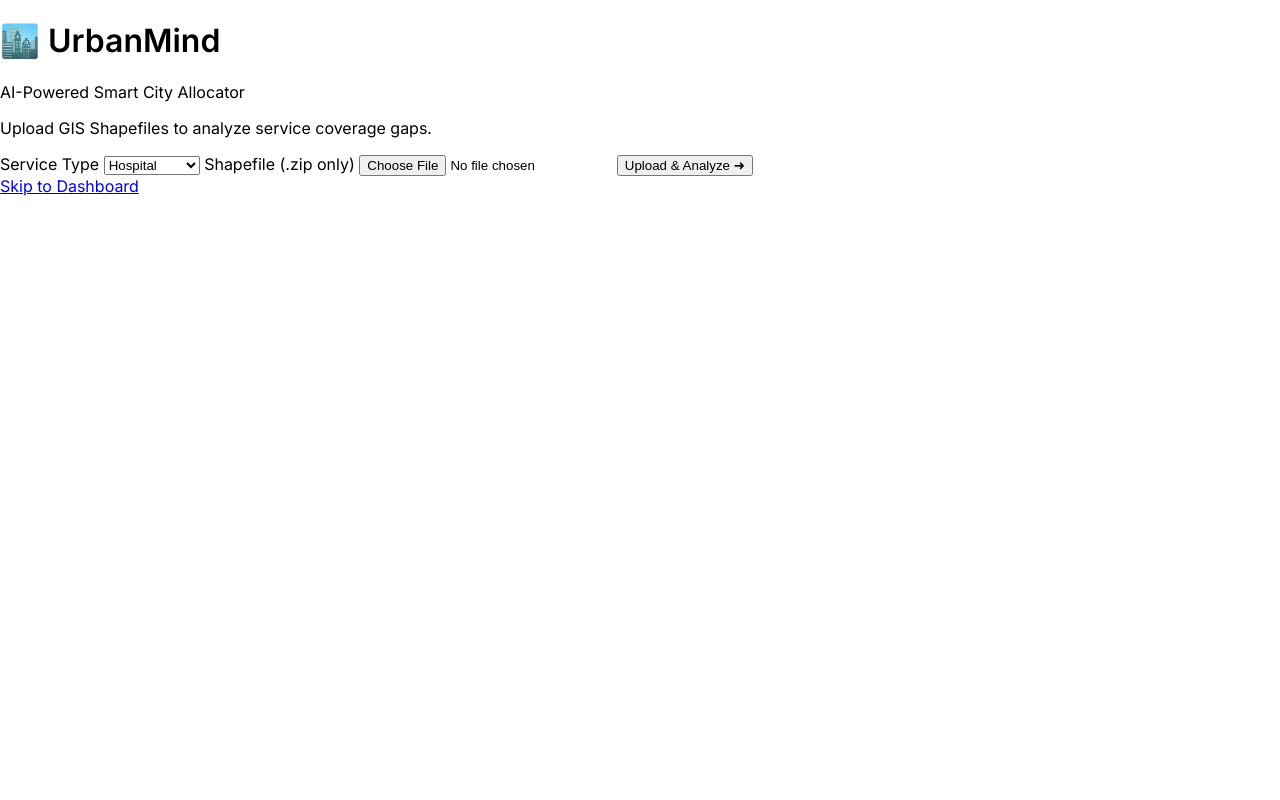
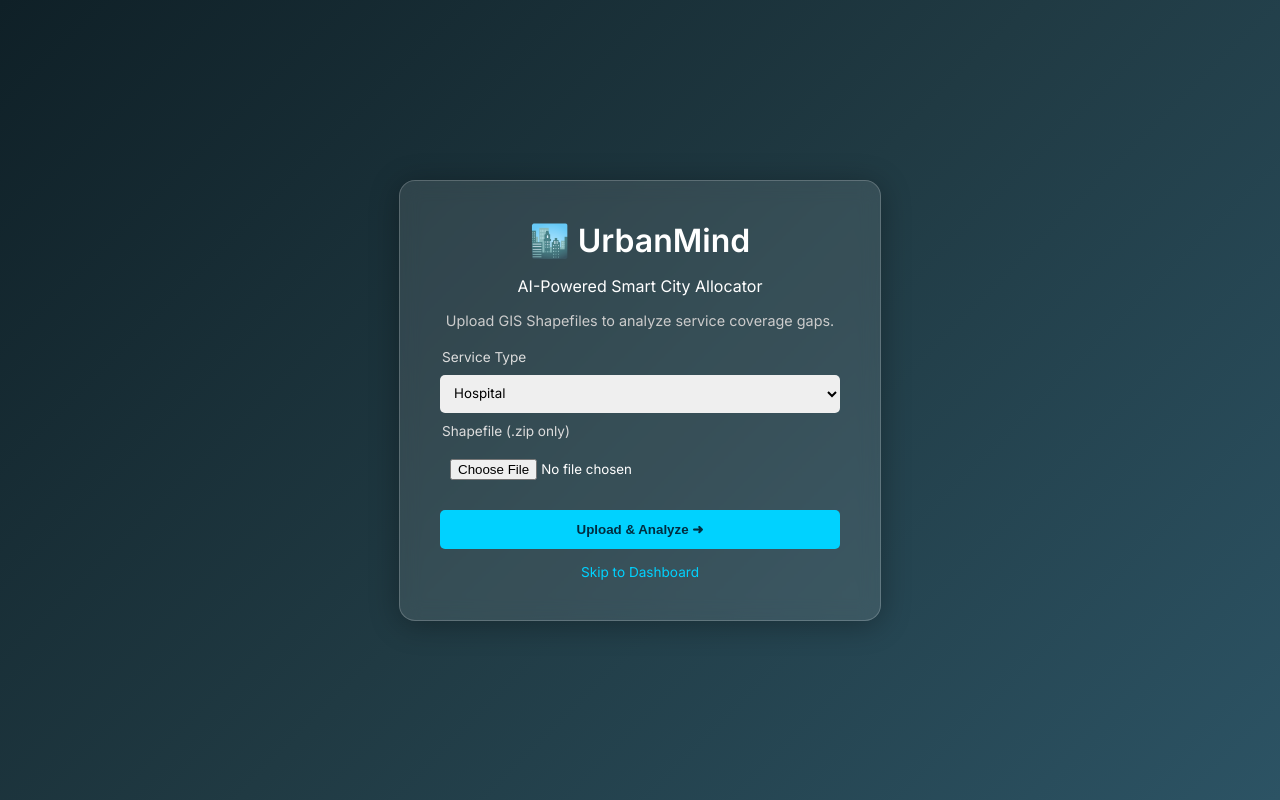
Before and after one commit to PythonJava098/test_db, a FastAPI app: page / in a window 1280 px wide. Run offline with FastAPI, Linux system fonts and the light colour scheme.

Commit message:
Update style.css

```diff
--- a/static/style.css
+++ b/static/style.css
@@ -1,15 +1,61 @@
-/* static/style.css */
-
-/* 1. Global Layout */
+/* =========================================
+   1. GLOBAL & RESET
+   ========================================= */
 body {
     margin: 0;
-    display: flex;
     font-family: 'Inter', sans-serif;
-    height: 100vh; /* Lock full screen height */
-    overflow: hidden; /* Prevent the whole page from scrolling */
+    height: 100vh;
+    overflow: hidden; /* Default lock */
 }
 
-/* 2. Sidebar (The Dashboard) - NOW SCROLLABLE */
+/* =========================================
+   2. HOME PAGE (Landing) - The "Glass" Look
+   ========================================= */
+.home-body {
+    /* Distinct background for home page */
+    background: linear-gradient(135deg, #0f2027, #203a43, #2c5364);
+    display: flex;
+    justify-content: center;
+    align-items: center;
+    width: 100vw;
+}
+
+.glass-container {
+    background: rgba(255, 255, 255, 0.1);
+    backdrop-filter: blur(10px);
+    padding: 40px;
+    border-radius: 16px;
+    width: 400px;
+    text-align: center;
+    color: white;
+    box-shadow: 0 4px 30px rgba(0, 0, 0, 0.3);
+    border: 1px solid rgba(255, 255, 255, 0.2);
+}
+
+.glass-container h1 { margin: 0; font-size: 2em; }
+.subtext { font-size: 0.9em; color: #ccc; margin-bottom: 20px; }
+
+/* Home Form Elements */
+.upload-form { display: flex; flex-direction: column; gap: 10px; text-align: left; }
+.upload-form label { font-size: 0.85em; color: #ddd; margin-left: 2px; }
+.upload-form select, .upload-form input { padding: 10px; border-radius: 5px; border: none; font-family: inherit; }
+.upload-form button {
+    margin-top: 10px; padding: 12px; border: none; border-radius: 5px;
+    background: #00d2ff; color: #002d40; font-weight: bold; cursor: pointer;
+    transition: 0.3s;
+}
+.upload-form button:hover { background: #3a7bd5; color: white; }
+.skip-link { display: block; margin-top: 15px; color: #00d2ff; text-decoration: none; font-size: 0.85em; }
+
+/* =========================================
+   3. DASHBOARD LAYOUT (Sidebar + Map)
+   ========================================= */
+/* Only apply flex row to dashboard body, not home body */
+body:not(.home-body) {
+    display: flex;
+    flex-direction: row;
+}
+
 .sidebar {
     width: 340px;
     background: #f8f9fa;
```
Also changed, not shown: other parts of static/style.css (+24 -65 lines).
